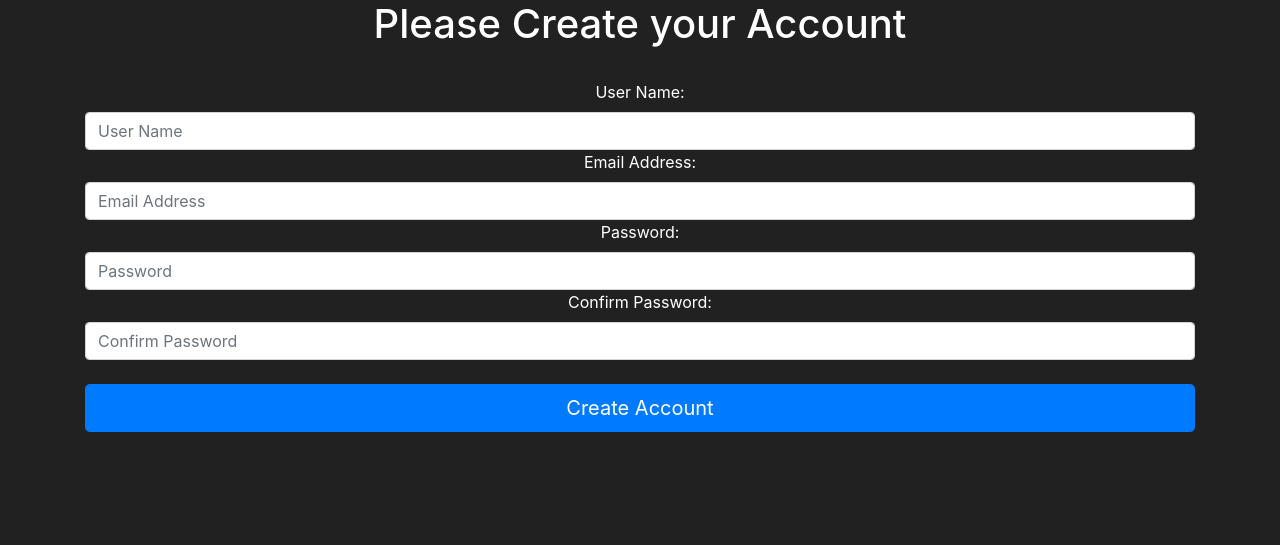
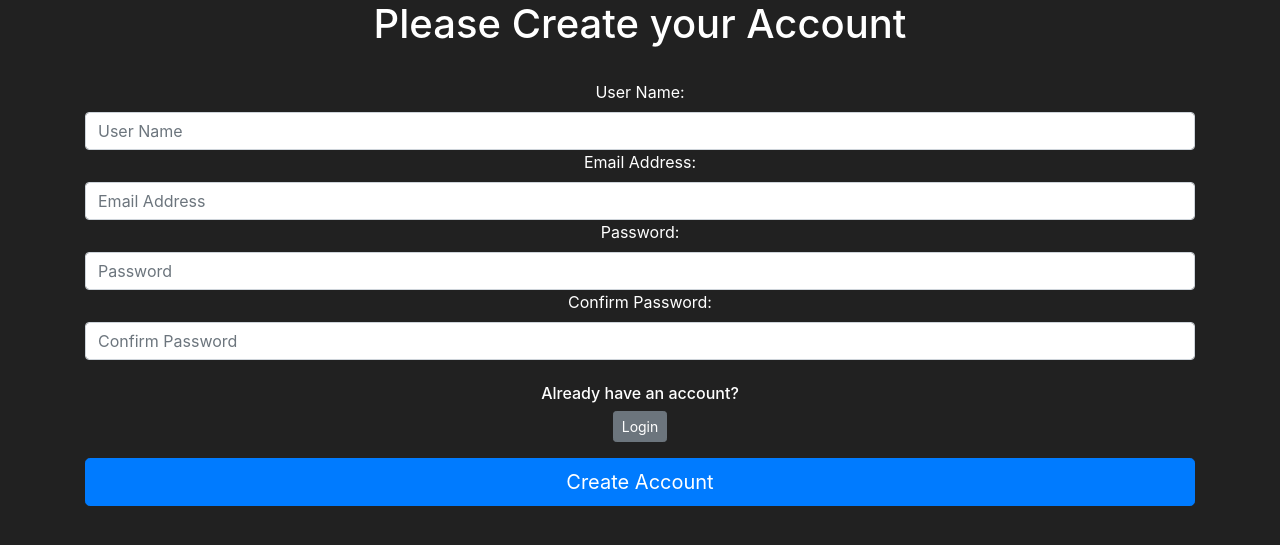
Before and after one commit to aysudeliahmetoglu/mywebsite, a Flask app: page /register in a window 1280 px wide. Shown: the part 56-601 px from the top of the page. Run offline with Flask 2, Linux system fonts and the light colour scheme; some libraries are stand-ins or nearby versions.

Commit message:
register and login page

```diff
--- a/market/templates/register.html
+++ b/market/templates/register.html
@@ -25,6 +25,10 @@ Register Page
             {{ form.password2(class="form-control", placeholder="Confirm Password") }}
 
             <br>
+            <div class="checkbox mb-3">
+                <h6>Already have an account?</h6>
+                <a class="btn btn-sm btn-secondary" href="{{ url_for('login_page') }}">Login</a>
+            </div>
 
             {{ form.submit(class="btn btn-lg btn-block btn-primary") }}
 
```
